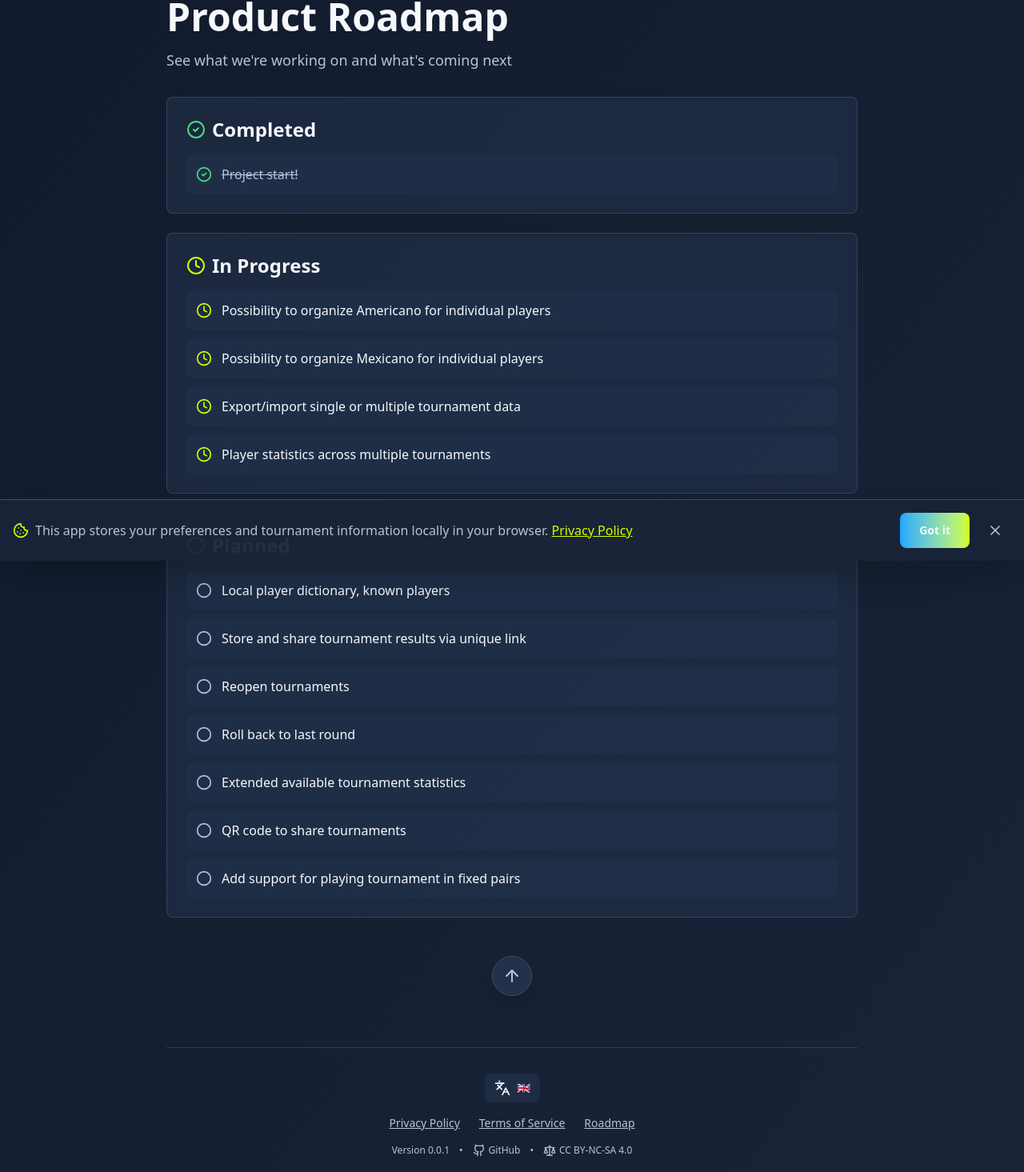
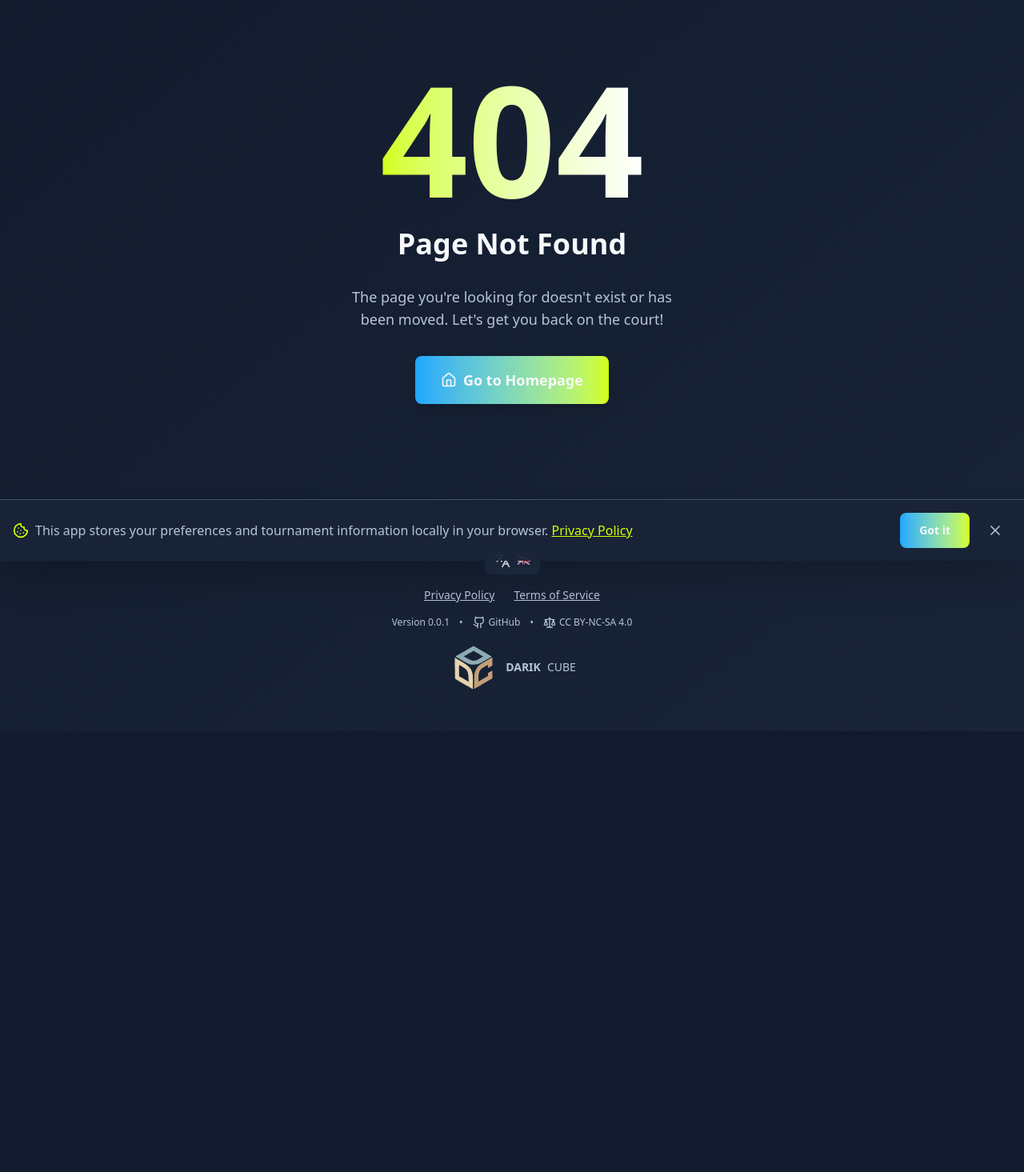
Before and after one commit to DarBrick/padel-boy, a React (Vite) app: page /roadmap in a window 1280 px wide. Shown: the part 99-1564 px from the top of the page at 80% size. After the commit the page ends 1013 px from the top, so only its background shows below. Built offline with nearby package versions, Linux system fonts and the light colour scheme.

Commit message:
remove roadmap

```diff
--- a/src/App.tsx
+++ b/src/App.tsx
@@ -11,7 +11,6 @@ import { SharedTournament } from './pages/SharedTournament'
 import { Privacy } from './pages/Privacy'
 import { Terms } from './pages/Terms'
 import { Help } from './pages/Help'
-import { Roadmap } from './pages/Roadmap'
 import { Settings } from './pages/Settings'
 import { Players } from './pages/Players'
 import { NotFound } from './pages/NotFound'
@@ -40,7 +39,6 @@ export function App() {
             <Route path="/privacy" element={<Privacy />} />
             <Route path="/terms" element={<Terms />} />
             <Route path="/help" element={<Help />} />
-            <Route path="/roadmap" element={<Roadmap />} />
             <Route path="/settings" element={<Settings />} />
             <Route path="/players" element={<Players />} />
             <Route path="*" element={<NotFound />} />
--- a/src/components/content/FormatComparisonCard.tsx
+++ b/src/components/content/FormatComparisonCard.tsx
@@ -12,11 +12,12 @@ export function FormatComparisonCard() {
   }
 
   return (
-    <ContentPanel>
+    <div className="space-y-3 sm:space-y-3.5 md:space-y-4">
       <h2 className="text-2xl md:text-3xl font-bold text-foreground mb-6 text-center">
         {t('home.formatComparison.title')}
       </h2>
 
+      <ContentPanel>
         <div className="grid grid-cols-1 md:grid-cols-2 gap-4 md:gap-6">
           {/* Americano */}
           <div className="bg-surface/40 rounded-lg p-5 border border-blue-500/30 transition-all duration-200">
@@ -111,5 +112,6 @@ export function FormatComparisonCard() {
           </div>
         </div>
       </ContentPanel>
+    </div>
   )
 }
--- a/src/components/layout/Footer.tsx
+++ b/src/components/layout/Footer.tsx
@@ -28,12 +28,6 @@ export function Footer() {
           className="text-foreground-muted hover:text-padel-500 underline transition-colors"
         >
           {t('terms.title')}
-        </button>
-        <button
-          onClick={() => navigate('/roadmap')}
-          className="text-foreground-muted hover:text-padel-500 underline transition-colors"
-        >
-          {t('footer.roadmap')}
         </button>
       </div>
 
--- a/src/components/tournament/StatsBanner.tsx
+++ /dev/null
@@ -1,62 +0,0 @@
-import { useTranslation } from 'react-i18next'
-import { useNavigate } from 'react-router-dom'
-import { Sparkles, CheckCircle2, Rocket } from 'lucide-react'
-
-export function StatsBanner() {
-  const { t } = useTranslation()
-  const navigate = useNavigate()
-
-  return (
-    <div className="bg-gradient-to-r from-surface/70 to-surface-muted/70 border border-padel-500/30 rounded-lg p-5 sm:p-6 md:p-7">
-      <div className="grid grid-cols-1 md:grid-cols-3 gap-4 md:gap-6">
-        {/* Active Development */}
-        <div className="flex items-start gap-3">
-          <div className="bg-padel-500/10 p-2.5 rounded-lg flex-shrink-0">
-            <Rocket className="w-5 h-5 text-padel-500" />
-          </div>
-          <div>
-            <div className="text-2xl font-bold text-foreground mb-1">
-              {t('home.stats.activelyDeveloped')}
-            </div>
-            <div className="text-sm text-foreground-muted">
-              {t('home.stats.activeDevelopmentDesc')}
-            </div>
-          </div>
-        </div>
-
-        {/* Features Available */}
-        <div className="flex items-start gap-3">
-          <div className="bg-blue-500/10 p-2.5 rounded-lg flex-shrink-0">
-            <CheckCircle2 className="w-5 h-5 text-blue-400" />
-          </div>
-          <div>
-            <div className="text-2xl font-bold text-foreground mb-1">
-              {t('home.stats.featuresCount')}
-            </div>
-            <div className="text-sm text-foreground-muted">
-              {t('home.stats.featuresCountDesc')}
-            </div>
-          </div>
-        </div>
-
-        {/* Roadmap Link */}
-        <div className="flex items-start gap-3">
-          <div className="bg-purple-500/10 p-2.5 rounded-lg flex-shrink-0">
-            <Sparkles className="w-5 h-5 text-purple-400" />
-          </div>
-          <div>
-            <div className="text-lg font-semibold text-foreground mb-1">
-              {t('home.stats.moreComing')}
-            </div>
-            <button
-              onClick={() => navigate('/roadmap')}
-              className="text-sm text-padel-500 hover:text-padel-500/80 transition-colors underline"
-            >
-              {t('home.stats.viewRoadmap')}
-            </button>
-          </div>
-        </div>
-      </div>
-    </div>
-  )
-}
--- a/src/components/tournament/index.ts
+++ b/src/components/tournament/index.ts
@@ -7,7 +7,6 @@ export { PausingPlayersPanel } from './PausingPlayersPanel'
 export { RoundNavigation } from './RoundNavigation'
 export { RoundsHistory } from './RoundsHistory'
 export { StandingsTable } from './StandingsTable'
-export { StatsBanner } from './StatsBanner'
 export { TournamentActions } from './TournamentActions'
 export { TournamentCard } from './TournamentCard'
 export { TournamentHeader } from './TournamentHeader'
--- a/src/locales/en/translation.ts
+++ b/src/locales/en/translation.ts
@@ -37,7 +37,6 @@ const translation = {
     subtitle: 'Organize and manage Padel games with ease. Free, no payments required.',
     underDevelopment:
       'This product is currently under active development. New features are being added regularly.',
-    viewRoadmap: 'View Product Roadmap',
     startTournament: 'Start New Tournament',
     viewPastTournaments: 'View Past Tournaments',
     keyFeaturesTitle: 'Key Features',
@@ -102,8 +101,6 @@ const translation = {
       activeDevelopmentDesc: 'Under active development',
       featuresCount: '8+ Features',
       featuresCountDesc: 'Available right now',
-      moreComing: 'More Coming Soon',
-      viewRoadmap: 'View Roadmap',
     },
     cta: {
       subtitle: 'Create your first tournament in under 2 minutes',
@@ -111,28 +108,6 @@ const translation = {
       benefit2: 'Works offline in your browser',
       benefit3: 'Share results instantly',
     },
-  },
-  roadmap: {
-    title: 'Product Roadmap',
-    subtitle: "See what we're working on and what's coming next",
-    back: 'Back',
-    completed: 'Completed',
-    inProgress: 'In Progress',
-    planned: 'Planned',
-    features: [
-      'Project start!',
-      'Possibility to organize Americano for individual players',
-      'Possibility to organize Mexicano for individual players',
-      'Export/import single or multiple tournament data',
-      'Player statistics across multiple tournaments',
-      'Local player dictionary, known players',
-      'Store and share tournament results via unique link',
-      'Reopen tournaments',
-      'Roll back to last round',
-      'Extended available tournament statistics',
-      'QR code to share tournaments',
-      'Add support for playing tournament in fixed pairs',
-    ],
   },
   create: {
     title: 'Create Tournament',
@@ -330,7 +305,6 @@ const translation = {
   },
   footer: {
     home: 'Home',
-    roadmap: 'Roadmap',
     createdBy: 'Created by Dariusz W.',
     github: 'GitHub',
     license: 'CC BY-NC-SA 4.0',
--- a/src/locales/es/translation.ts
+++ b/src/locales/es/translation.ts
@@ -37,7 +37,6 @@ const translation = {
     subtitle: 'Organiza y gestiona juegos de Padel con facilidad. Gratis, sin pagos.',
     underDevelopment:
       'Este producto está actualmente en desarrollo activo. Se añaden nuevas funcionalidades regularmente.',
-    viewRoadmap: 'Ver Hoja de Ruta',
     startTournament: 'Iniciar Nuevo Torneo',
     viewPastTournaments: 'Ver Torneos Anteriores',
     keyFeaturesTitle: 'Características Clave',
@@ -102,8 +101,6 @@ const translation = {
       activeDevelopmentDesc: 'En desarrollo activo',
       featuresCount: '8+ Funciones',
       featuresCountDesc: 'Disponibles ahora mismo',
-      moreComing: 'Más Próximamente',
-      viewRoadmap: 'Ver Hoja de Ruta',
     },
     cta: {
       subtitle: 'Crea tu primer torneo en menos de 2 minutos',
@@ -111,28 +108,6 @@ const translation = {
       benefit2: 'Funciona sin conexión en tu navegador',
       benefit3: 'Comparte resultados al instante',
     },
-  },
-  roadmap: {
-    title: 'Hoja de Ruta',
-    subtitle: 'Mira en qué estamos trabajando y qué viene a continuación',
-    back: 'Volver',
-    completed: 'Completado',
-    inProgress: 'En Progreso',
-    planned: 'Planificado',
-    features: [
-      '¡Inicio del proyecto!',
-      'Posibilidad de organizar Americano para jugadores individuales',
-      'Posibilidad de organizar Mexicano para jugadores individuales',
-      'Exportar/importar datos de uno o varios torneos',
-      'Estadísticas de jugadores en múltiples torneos',
-      'Diccionario local de jugadores, jugadores conocidos',
-      'Almacenar y compartir resultados de torneos mediante enlace único',
-      'Reabrir torneos',
-      'Retroceder a la última ronda',
-      'Estadísticas de torneo extendidas disponibles',
-      'Código QR para compartir torneos',
-      'Añadir soporte para jugar torneos en parejas fijas',
-    ],
   },
   create: {
     title: 'Crear Torneo',
@@ -324,7 +299,6 @@ const translation = {
   },
   footer: {
     home: 'Inicio',
-    roadmap: 'Hoja de Ruta',
     createdBy: 'Creado por Dariusz W.',
     github: 'GitHub',
     license: 'CC BY-NC-SA 4.0',
--- a/src/locales/pl/translation.ts
+++ b/src/locales/pl/translation.ts
@@ -37,7 +37,6 @@ const translation = {
     subtitle: 'Organizuj i zarządzaj grami w Padel z łatwością. Bezpłatnie, bez opłat.',
     underDevelopment:
       'Ten produkt jest aktualnie w fazie aktywnego rozwoju. Nowe funkcje są regularnie dodawane.',
-    viewRoadmap: 'Zobacz Plan Rozwoju',
     startTournament: 'Rozpocznij Nowy Turniej',
     viewPastTournaments: 'Zobacz Poprzednie Turnieje',
     keyFeaturesTitle: 'Kluczowe Funkcje',
@@ -102,8 +101,6 @@ const translation = {
       activeDevelopmentDesc: 'W aktywnym rozwoju',
       featuresCount: '8+ Funkcji',
       featuresCountDesc: 'Dostępne już teraz',
-      moreComing: 'Więcej Wkrótce',
-      viewRoadmap: 'Zobacz Plan Rozwoju',
     },
     cta: {
       subtitle: 'Stwórz swój pierwszy turniej w niecałe 2 minuty',
@@ -111,28 +108,6 @@ const translation = {
       benefit2: 'Działa offline w Twojej przeglądarce',
       benefit3: 'Udostępnij wyniki natychmiast',
     },
-  },
-  roadmap: {
-    title: 'Plan Rozwoju',
-    subtitle: 'Zobacz, nad czym pracujemy i co nadchodzi',
-    back: 'Wróć',
-    completed: 'Ukończone',
-    inProgress: 'W Trakcie',
-    planned: 'Zaplanowane',
-    features: [
-      'Start projektu!',
-      'Możliwość organizacji Americano dla indywidualnych graczy',
-      'Możliwość organizacji Mexicano dla indywidualnych graczy',
-      'Eksport/import danych pojedynczego lub wielu turniejów',
-      'Statystyki graczy w wielu turniejach',
-      'Lokalny słownik graczy, znani gracze',
-      'Przechowywanie i udostępnianie wyników turnieju przez unikalny link',
-      'Ponowne otwieranie turniejów',
-      'Cofnięcie do ostatniej rundy',
-      'Rozszerzone dostępne statystyki turnieju',
-      'Kod QR do udostępniania turniejów',
-      'Dodanie wsparcia dla gry w turnieju w stałych parach',
-    ],
   },
   create: {
     title: 'Stwórz Turniej',
@@ -324,7 +299,6 @@ const translation = {
   },
   footer: {
     home: 'Strona główna',
-    roadmap: 'Plan Rozwoju',
     createdBy: 'Stworzono przez Dariusz W.',
     github: 'GitHub',
     license: 'CC BY-NC-SA 4.0',
--- a/src/pages/Home.tsx
+++ b/src/pages/Home.tsx
@@ -5,7 +5,6 @@ import { GradientButton } from '../components/ui'
 import { IconButton } from '../components/ui'
 import { ContentPanel } from '../components/ui'
 import { FormatComparisonCard } from '../components/content'
-import { StatsBanner } from '../components/tournament'
 import { Footer } from '../components/layout'
 import { LanguageSwitcher } from '../components/layout'
 import { Trophy, Users, Calendar, Zap, ArrowUp, Lightbulb, History, FolderOpen, CheckCircle } from 'lucide-react'
@@ -68,9 +67,6 @@ export function Home() {
           </div>
         </div>
       </ContentPanel>
-
-      {/* Stats Banner */}
-      <StatsBanner />
 
       {/* Format Comparison */}
       <FormatComparisonCard />
--- a/src/pages/Roadmap.tsx
+++ /dev/null
@@ -1,98 +0,0 @@
-import { useTranslation } from 'react-i18next'
-import { IconButton } from '../components/ui'
-import { ContentPanel } from '../components/ui'
-import { Footer } from '../components/layout'
-import { CheckCircle2, Clock, Circle, ArrowUp } from 'lucide-react'
-
-export function Roadmap() {
-  const { t } = useTranslation()
-
-  const features = t('roadmap.features', { returnObjects: true }) as readonly string[]
-
-  return (
-    <div className="space-y-6 sm:space-y-7 md:space-y-8">
-      {/* Header */}
-      <div>
-        <h1 className="text-4xl md:text-5xl font-bold text-foreground mb-4">
-          {t('roadmap.title')}
-        </h1>
-        <p className="text-foreground-muted text-lg max-w-3xl">
-          {t('roadmap.subtitle')}
-        </p>
-      </div>
-
-      {/* Roadmap Content */}
-      <div className="space-y-4 sm:space-y-5 md:space-y-6">
-        {/* Completed */}
-        <ContentPanel>
-          <div className="flex items-center gap-2 mb-4">
-            <CheckCircle2 className="w-6 h-6 text-success" />
-            <h2 className="text-2xl font-bold text-foreground">
-              {t('roadmap.completed')}
-            </h2>
-          </div>
-          <ul className="space-y-2 sm:space-y-2.5 md:space-y-3">
-            <li className="flex items-start gap-3 p-3 bg-surface/70 rounded-lg">
-              <CheckCircle2 className="w-5 h-5 text-success mt-0.5 flex-shrink-0" />
-              <span className="text-foreground-muted line-through text-sm md:text-base">
-                {features[0]}
-              </span>
-            </li>
-          </ul>
-        </ContentPanel>
-
-        {/* In Progress */}
-        <ContentPanel>
-          <div className="flex items-center gap-2 mb-4">
-            <Clock className="w-6 h-6 text-padel-500" />
-            <h2 className="text-2xl font-bold text-foreground">
-              {t('roadmap.inProgress')}
-            </h2>
-          </div>
-          <ul className="space-y-2 sm:space-y-2.5 md:space-y-3">
-            {features.slice(1, 5).map((feature, index) => (
-              <li key={index} className="flex items-start gap-3 p-3 bg-surface/70 rounded-lg">
-                <Clock className="w-5 h-5 text-padel-500 mt-0.5 flex-shrink-0" />
-                <span className="text-foreground text-sm md:text-base">
-                  {feature}
-                </span>
-              </li>
-            ))}
-          </ul>
-        </ContentPanel>
-
-        {/* Planned */}
-        <ContentPanel>
-          <div className="flex items-center gap-2 mb-4">
-            <Circle className="w-6 h-6 text-foreground-muted" />
-            <h2 className="text-2xl font-bold text-foreground">
-              {t('roadmap.planned')}
-            </h2>
-          </div>
-          <ul className="space-y-2 sm:space-y-2.5 md:space-y-3">
-            {features.slice(5).map((feature, index) => (
-              <li key={index} className="flex items-start gap-3 p-3 bg-surface/70 rounded-lg">
-                <Circle className="w-5 h-5 text-foreground-muted mt-0.5 flex-shrink-0" />
-                <span className="text-foreground text-sm md:text-base">
-                  {feature}
-                </span>
-              </li>
-            ))}
-          </ul>
-        </ContentPanel>
-      </div>
-
-      {/* Scroll to Top Button */}
-      <div className="flex justify-center mt-12">
-        <IconButton
-          onClick={() => window.scrollTo({ top: 0, behavior: 'smooth' })}
-          icon={ArrowUp}
-          label="Scroll to top"
-        />
-      </div>
-
-      {/* Footer */}
-      <Footer />
-    </div>
-  )
-}
```
Also changed, not shown: 1 other file (tests, documents, lock files or other folders). Lines whose indentation alone changed are shown as unchanged.
